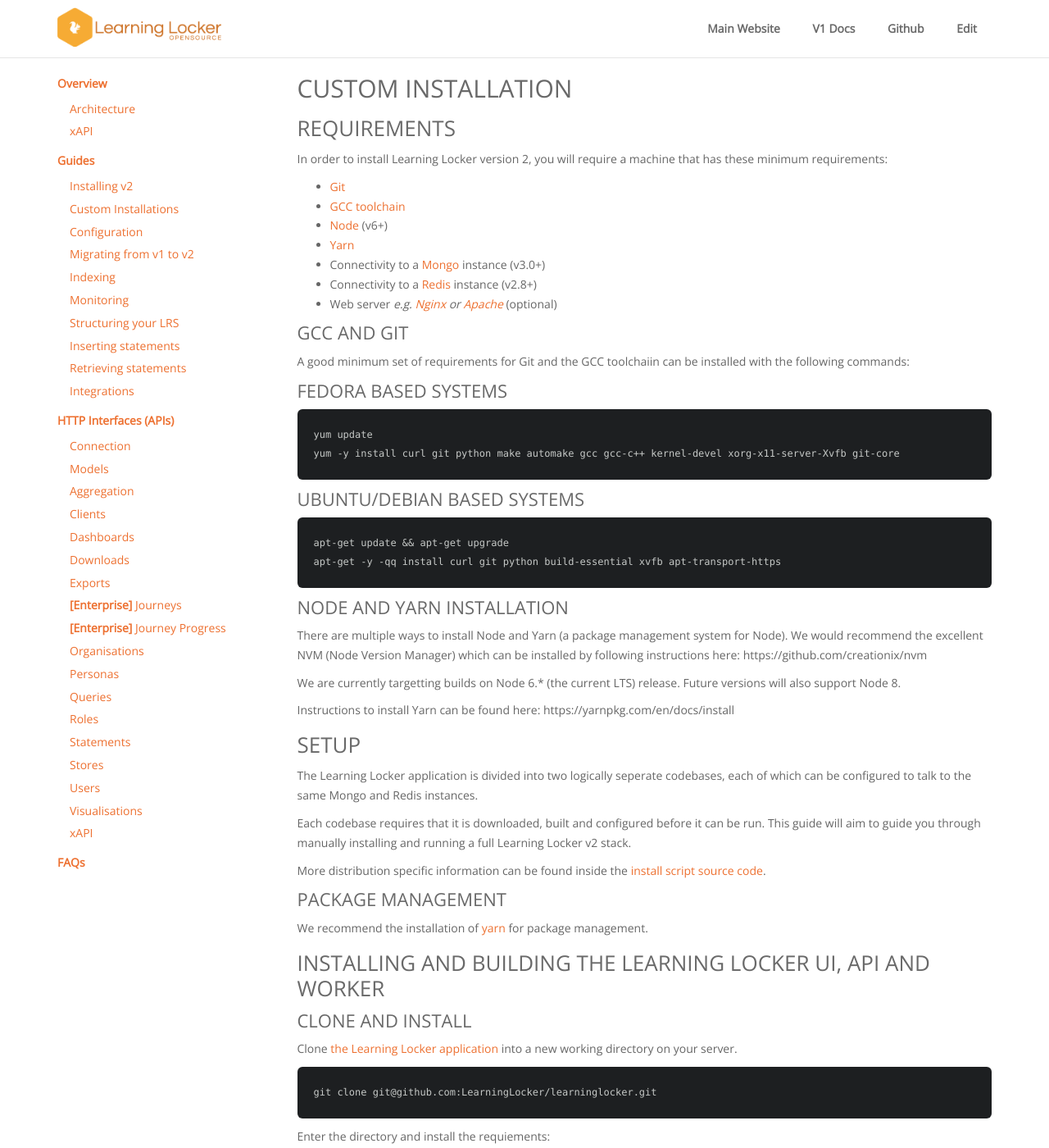
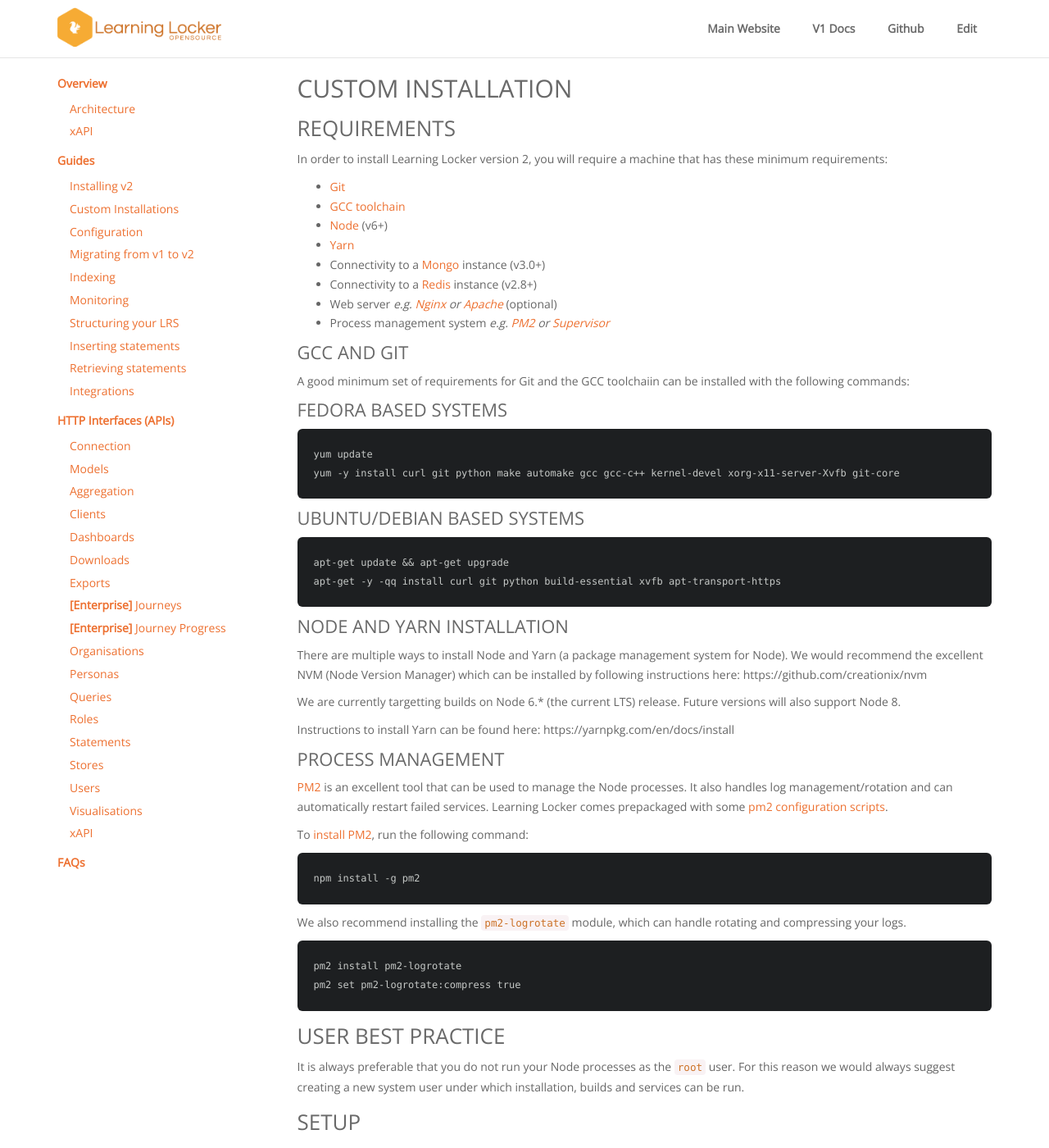
Before and after one commit to LearningLocker/docs, a Jekyll site: the page built from src/guides-custom-installation.md, in a window 1280 px wide and 1400 px high. Shown: the whole window at 82% size. Built offline with Jekyll 4.4.1, drawn with Linux system fonts in a browser that asks for light colours; nearby versions of some CDN libraries; our own code applies the rules of GitHub Pages for plain Markdown files; some of the changed text lies outside the part shown.

Commit message:
Update guides-custom-installation.md

````diff
--- a/src/guides-custom-installation.md
+++ b/src/guides-custom-installation.md
@@ -11,6 +11,7 @@
 * Connectivity to a [Mongo](https://www.mongodb.com/) instance (v3.0+)
 * Connectivity to a [Redis](https://redis.io/) instance (v2.8+)
 * Web server _e.g. [Nginx](https://www.nginx.com/resources/wiki/) or [Apache](https://httpd.apache.org/)_ (optional)
+* Process management system _e.g. [PM2](http://pm2.keymetrics.io/docs/usage/quick-start/) or [Supervisor](http://supervisord.org/)_
 
 ### GCC and Git
 
@@ -36,6 +37,27 @@
 
 Instructions to install Yarn can be found here: https://yarnpkg.com/en/docs/install
 
+### Process Management
+
+[PM2](http://pm2.keymetrics.io/docs/usage/quick-start/) is an excellent tool that can be used to manage the Node processes. It also handles log management/rotation and can automatically restart failed services. Learning Locker comes prepackaged with some [pm2 configuration scripts](https://github.com/LearningLocker/learninglocker/tree/develop/pm2).
+
+To [install PM2](http://pm2.keymetrics.io/docs/usage/quick-start/#installation), run the following command:
+
+```
+npm install -g pm2
+```
+
+We also recommend installing the `pm2-logrotate` module, which can handle rotating and compressing your logs.
+
+```
+pm2 install pm2-logrotate
+pm2 set pm2-logrotate:compress true
+```
+
+## User best practice
+
+It is always preferable that you do not run your Node processes as the `root` user. For this reason we would always suggest creating a new system user under which installation, builds and services can be run.
+
 ## Setup
 
 The Learning Locker application is divided into two logically seperate codebases, each of which can be configured to talk to the same Mongo and Redis instances.
@@ -43,10 +65,6 @@
 Each codebase requires that it is downloaded, built and configured before it can be run. This guide will aim to guide you through manually installing and running a full Learning Locker v2 stack.
 
 More distribution specific information can be found inside the [install script source code](https://github.com/LearningLocker/deploy/).
-
-### Package Management
-
-We recommend the installation of [yarn](https://yarnpkg.com/en/) for package management.
 
 ## Installing and Building the Learning Locker UI, API and Worker
 
@@ -106,22 +124,7 @@
 
 ## Running the services via PM2
 
-[PM2](http://pm2.keymetrics.io/docs/usage/quick-start/) is an excellent tool that can be used to manage the Node processes. It also handles log management/rotation and can automatically restart failed services. Learning Locker comes prepackaged with some [pm2 configuration scripts](https://github.com/LearningLocker/learninglocker/tree/develop/pm2).
-
-To [install PM2](http://pm2.keymetrics.io/docs/usage/quick-start/#installation), run the following command:
-
-```
-npm install -g pm2
-```
-
-We also recommend installing the `pm2-logrotate` module, which can handle rotating and compressing your logs.
-
-```
-pm2 install pm2-logrotate
-pm2 set pm2-logrotate:compress true
-```
-
-Once PM2 is installed, you will then be able to run the services using the preconfigured pm2 files in each codebase:
+If PM2 has been installed, you will be able to run the services using the preconfigured pm2 files in each codebase:
 
 ### Learning Locker UI, API, Worker
 
````
